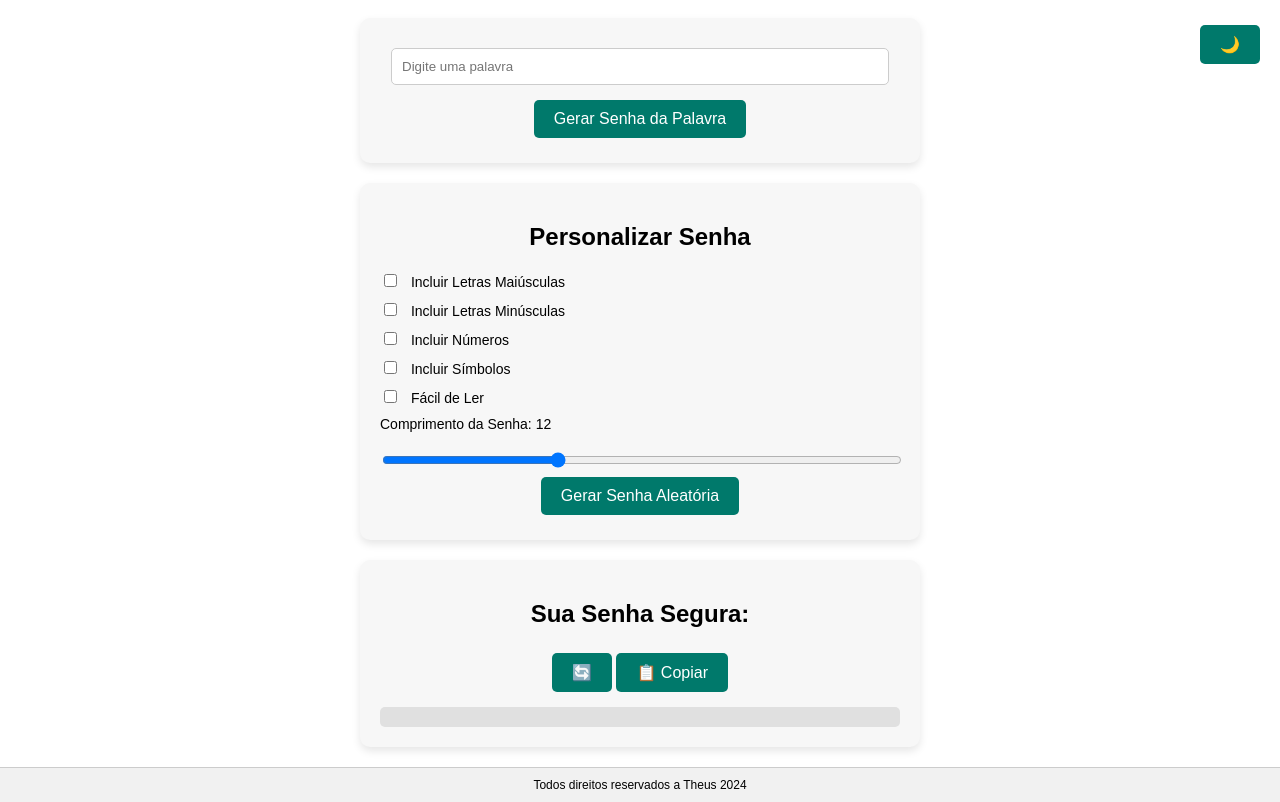
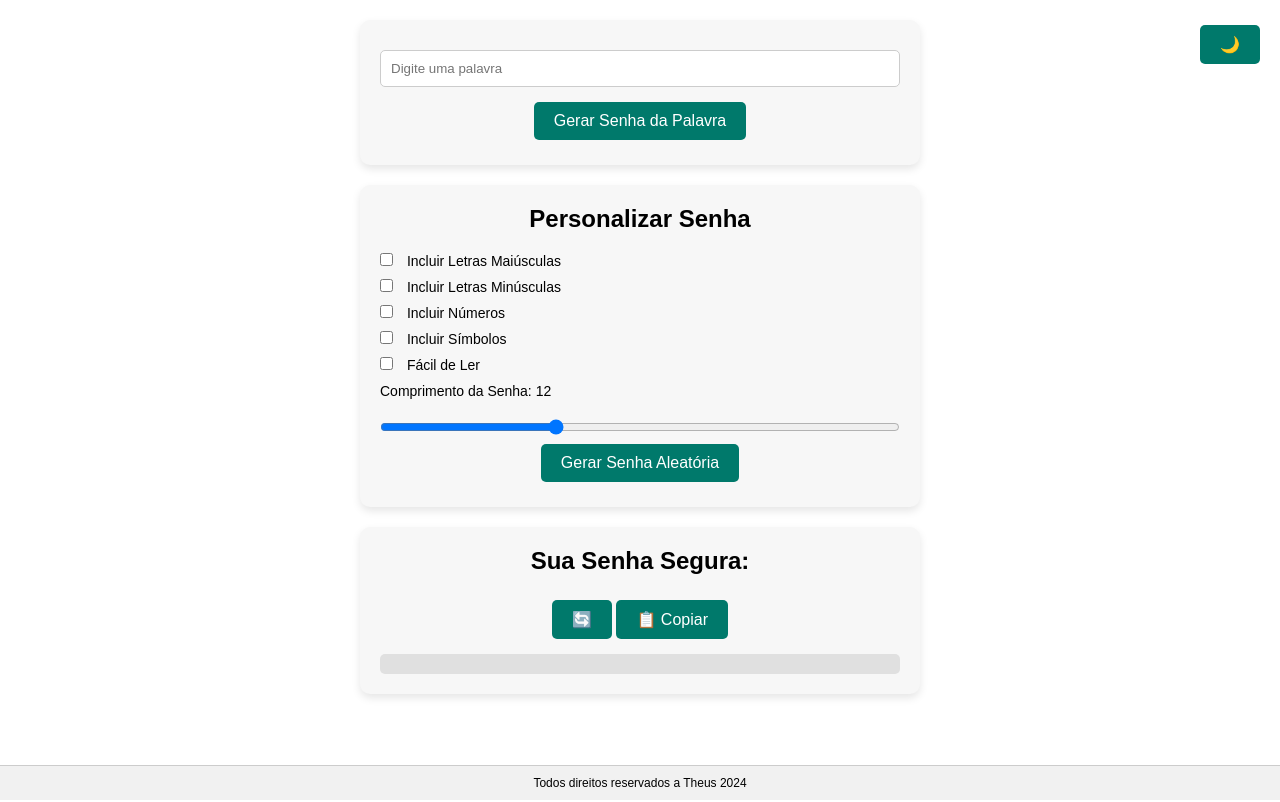
Before and after one commit to Theuseng/Gerador-de-senha, a plain HTML site: page index.html in a window 1280 px wide. Drawn offline with Linux system fonts and the light colour scheme.

Commit message:
Update styles.css

```diff
--- a/css/styles.css
+++ b/css/styles.css
@@ -1,5 +1,12 @@
 * {
     box-sizing: border-box;
+    margin: 0;
+    padding: 0;
+}
+
+html, body {
+    width: 100%;
+    overflow-x: hidden;
 }
 
 body {
@@ -12,7 +19,6 @@ body {
     align-items: center;
     height: 100vh;
     margin: 0;
-    overflow-x: hidden;
     transition: background-color 0.3s, color 0.3s;
 }
 
@@ -20,7 +26,7 @@ body {
     text-align: center;
     max-width: 600px;
     width: 100%;
-    padding: 0 20px;
+    padding: 0 20px; /* Adicionando padding para evitar quebra no layout */
 }
 
 .input-container, .customize-container, .output-container {
@@ -33,7 +39,7 @@ body {
 }
 
 .input-container input {
-    width: calc(100% - 22px);
+    width: 100%; /* Ajustado para 100% */
     padding: 10px;
     margin: 10px 0;
     border: 1px solid #ccc;
```
